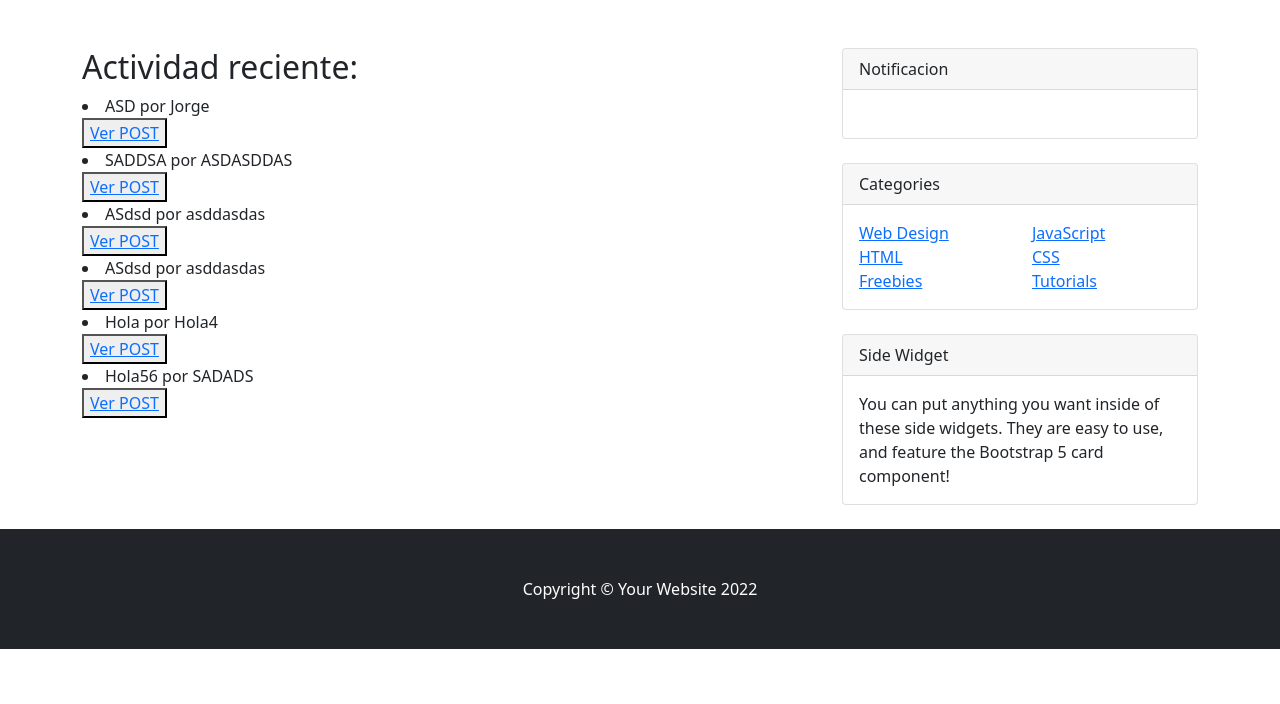
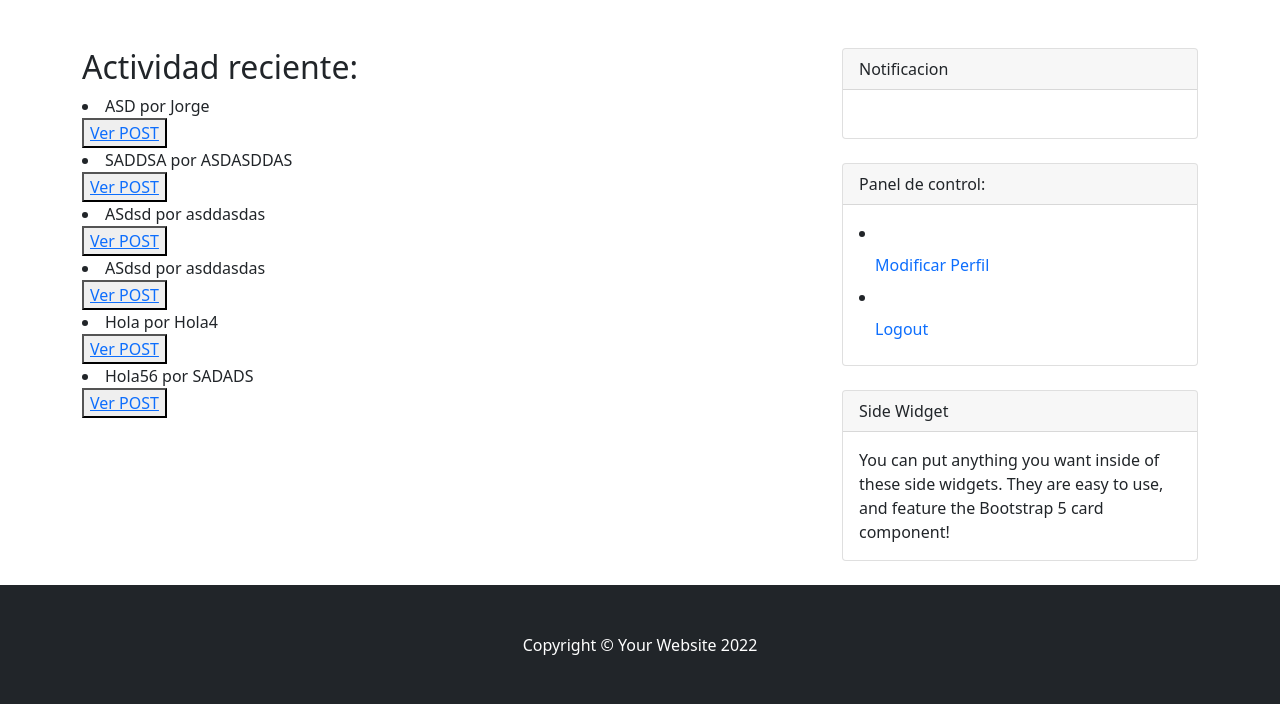
Before and after one commit to ignah1/ProyectoFinal, a Django app: page /Blog/ in a window 1280 px wide. Shown: the part 56-760 px from the top of the page. Run offline with Django 4.2, Linux system fonts and the light colour scheme; data comes from the database, SQL or seed files in the repository; both versions use the stored data as it was after the commit; some libraries are stand-ins or nearby versions.

Commit message:
Guardado4

```diff
--- a/Blog/templates/Blog/index.html
+++ b/Blog/templates/Blog/index.html
@@ -54,23 +54,12 @@
                     </div>
                     <!-- Categories widget-->
                     <div class="card mb-4">
-                        <div class="card-header">Categories</div>
+                        <div class="card-header">Panel de control:</div>
                         <div class="card-body">
                             <div class="row">
-                                <div class="col-sm-6">
-                                    <ul class="list-unstyled mb-0">
-                                        <li><a href="#!">Web Design</a></li>
-                                        <li><a href="#!">HTML</a></li>
-                                        <li><a href="#!">Freebies</a></li>
-                                    </ul>
-                                </div>
-                                <div class="col-sm-6">
-                                    <ul class="list-unstyled mb-0">
-                                        <li><a href="#!">JavaScript</a></li>
-                                        <li><a href="#!">CSS</a></li>
-                                        <li><a href="#!">Tutorials</a></li>
-                                    </ul>
-                                </div>
+                                <li class="nav-item"><a class="nav-link" href="{% url 'editarperfil' %}">Modificar Perfil</a></li>
+                                <li class="nav-item"><a class="nav-link" href="{% url 'logout' %}">Logout</a></li>
+
                             </div>
                         </div>
                     </div>
--- a/Blog/views.py
+++ b/Blog/views.py
@@ -5,11 +5,17 @@ from django.http import HttpResponse
 from django.contrib.auth.forms import AuthenticationForm
 from django.contrib.auth import login, logout, authenticate
 from .forms import CrearPost, UserRegisterForm, UserEditForm
+from django.contrib.auth.decorators import login_required
+
+
+
 def Inicio(request):
     POSTEOS = POSTEO.objects.all
 
     return render(request, 'Blog/inicio.html', {"POSTEOS":POSTEOS})
 
+
+@login_required
 def CrearP(request):
     if request.method == "POST":
         Formulario = CrearPost(request.POST)
@@ -30,8 +36,9 @@ def CrearP(request):
     return render(request, "Blog/CrearP.html", {"Crear":Formulario})
 
 def VerP(request, TituloPost):
-    selec = POSTEO.objects.get(Titulo=TituloPost)
-    contexto = {"Titulo":selec.Titulo, 'Subtitulo':selec.Subtitulo, 'Cuerpo':selec.Cuerpo, 'Autor':selec.Autor, 'Fecha':selec.Born}
+    selec = POSTEO.objects.get(Titulo =TituloPost)
+    print(selec)
+    contexto = {"jorge":selec}
 
 
     return(request, 'Blog/VerP.html', contexto)
@@ -84,12 +91,14 @@ def register(request):
       return render(request,"Blog/register.html" ,  {"form":form})
 
 
-
+@login_required
 def logout_request(request):
       logout(request)
       messages.info(request, "Saliste sin problemas")
       return redirect("inicio")
 
+
+@login_required
 def editarperfil(request):
 
 
```
Also changed, not shown: db.sqlite3.
